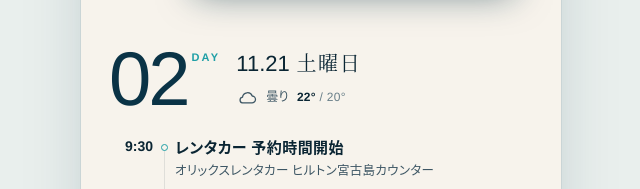
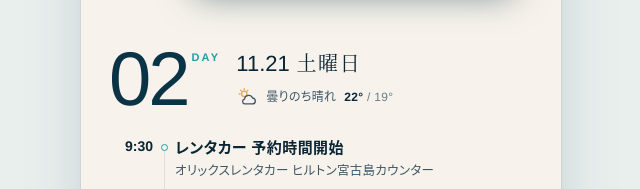
Before and after one commit to brabo624/miyako-itinerary-cc, a plain HTML site: page index.html in a window 1280 px wide. Shown: the part 2062-2251 px from the top of the page, 319-959 px from the left. Drawn offline with Linux system fonts and the light colour scheme.

Commit message:
11/21の天気を更新: 曇りのち晴れ 22/19℃

```diff
--- a/index.html
+++ b/index.html
@@ -398,7 +398,7 @@ footer small{display:block;font-family:var(--latin);font-size:10px;letter-spacin
   <div class="day-head rv">
     <div class="day-no num">02<sup>DAY</sup></div>
     <div class="day-date"><span class="num">11.21</span> 土曜日</div>
-    <div class="wx"><svg><use href="#i-cloud"/></svg>曇り<span class="t"><b>22°</b> <span>/ 20°</span></span></div>
+    <div class="wx"><svg><use href="#i-suncloud"/></svg>曇りのち晴れ<span class="t"><b>22°</b> <span>/ 19°</span></span></div>
   </div>
   <ol class="tl">
     <li class="ev rv" data-at="2026-11-21T09:30">
```
